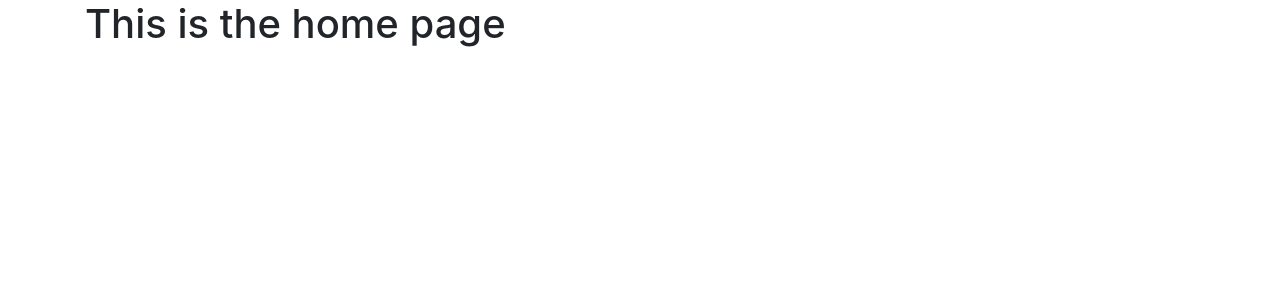
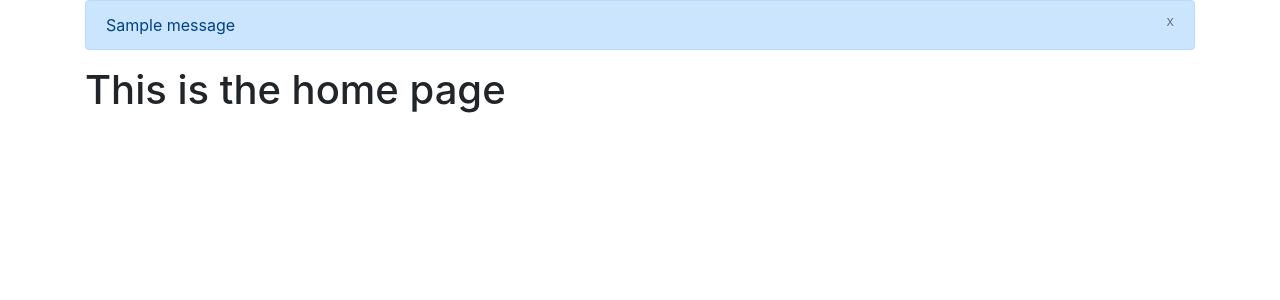
Before and after one commit to pavlicic1marko/django_Auth, a Django app: page / in a window 1280 px wide. Shown: the part 80-380 px from the top of the page. Run offline with Django 5.2, Linux system fonts and the light colour scheme; tables that the repository leaves empty hold one stand-in row (values such as "Sample post"); one stand-in notice (Sample message) is shown; some libraries are stand-ins or nearby versions.

Commit message:
adding login logic, and login messages

```diff
--- a/auth_app/authenticate/templates/authenticate/base.html
+++ b/auth_app/authenticate/templates/authenticate/base.html
@@ -30,6 +30,19 @@
   </div>
 </nav>
   <div class="container">
+    {% if messages %}
+      {% for message in messages %}
+        <div class="alert alert-primary alert-dismissable" role="alert">
+            {{message}}
+            <button class="close" data-dismiss="alert">
+                <small><sup>x</sup></small>
+            </button>
+        </div>
+
+      {% endfor %}
+    {% endif %}
+
+
 	    {% block content %}
 		{% endblock %}
   </div>
--- a/auth_app/authenticate/templates/authenticate/login.html
+++ b/auth_app/authenticate/templates/authenticate/login.html
@@ -4,12 +4,13 @@
 
 <h1 class="text-center">Login</h1>
 
-<form>
+<form method="POST">
+  {% csrf_token %}
   <div class="form-group">
     <input type="text" class="form-control"  placeholder="Enter username" name="username">
   </div>
   <div class="form-group">
-    <input type="password" class="form-control"  placeholder="Password" name="username">
+    <input type="password" class="form-control"  placeholder="Enter Password" name="password">
   </div>
 
   <button type="submit" class="btn btn-primary">log in</button>
--- a/auth_app/authenticate/views.py
+++ b/auth_app/authenticate/views.py
@@ -1,8 +1,21 @@
-from django.shortcuts import render
+from django.shortcuts import render, redirect
 from django.contrib.auth import authenticate, login ,logout
+from django.contrib import messages
 
 def home(reqeuest):
     return render(reqeuest, 'authenticate/home.html', {})
 
 def login_user(request):
-    return render(request, 'authenticate/login.html',{})
+    if request.method == 'POST':
+        username = request.POST["username"]
+        password = request.POST["password"]
+        user = authenticate(request, username=username, password=password)
+        if user is not None:
+            login(request, user)
+            messages.success(request,('You Have been logged in!'))
+            return redirect('home')
+        else:
+            messages.error(request,('Error'))
+            return redirect('login')
+    else:
+        return render(request, 'authenticate/login.html',{})
```
